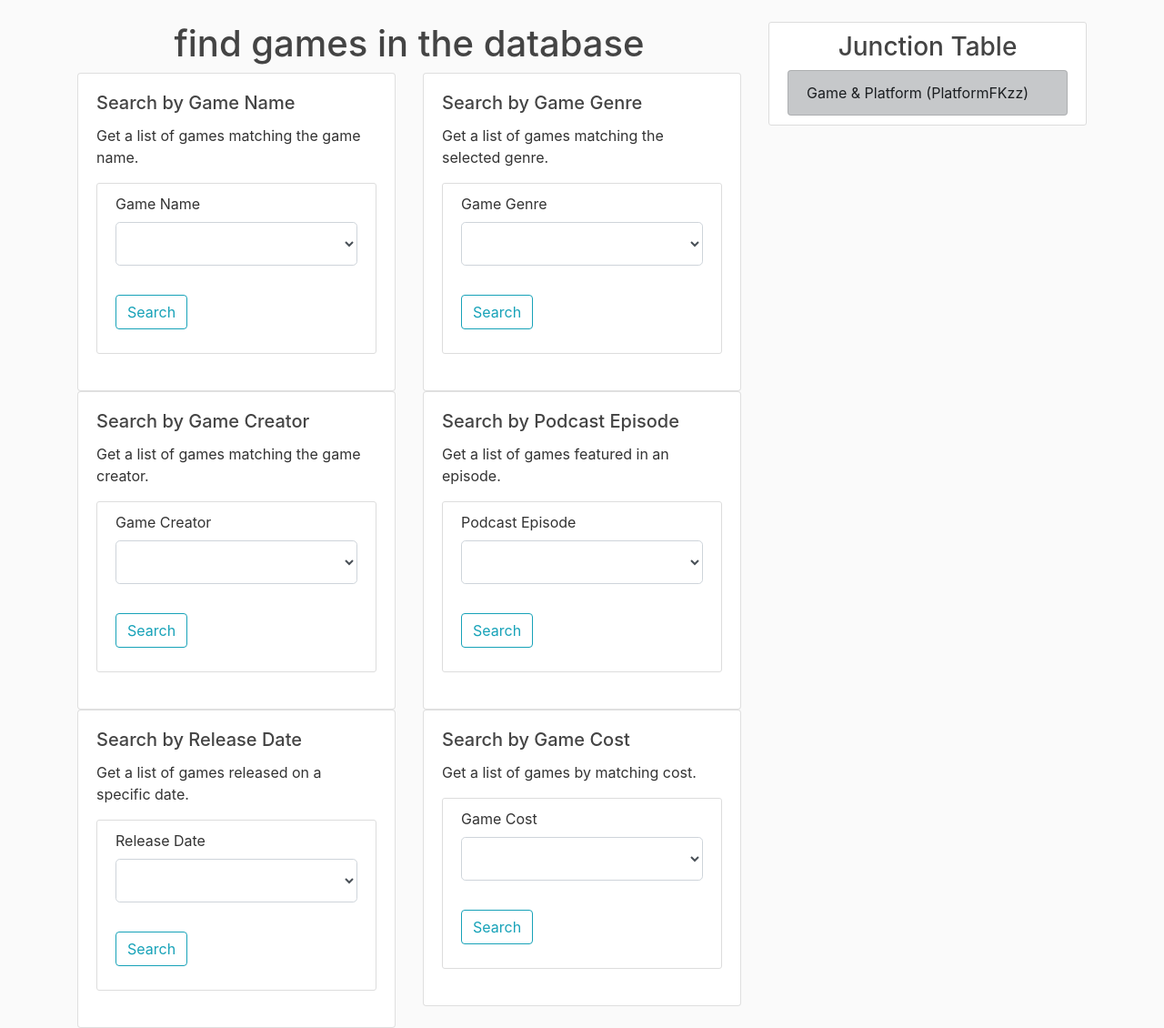
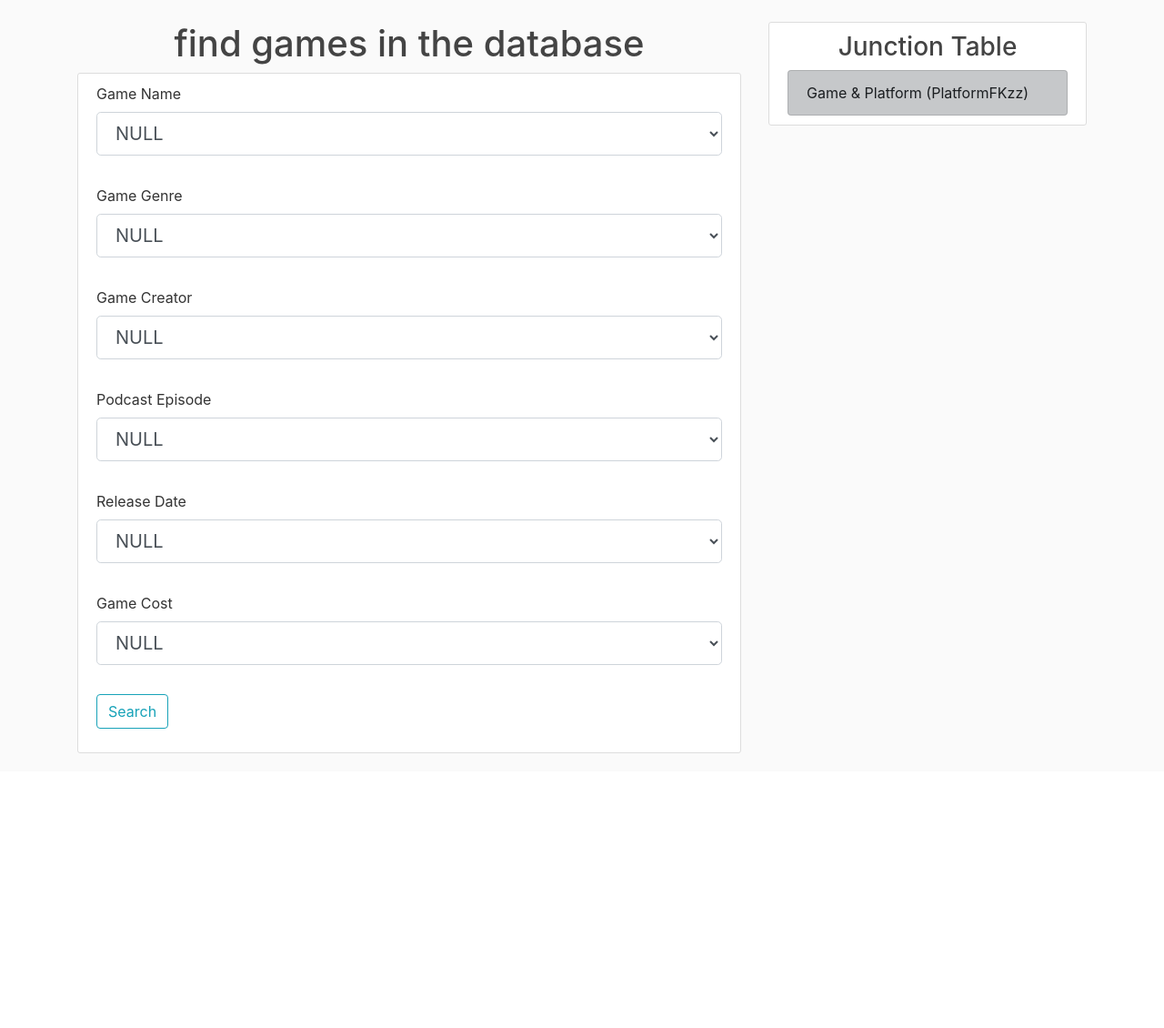
Before and after one commit to mckerracher/340_Website, a Flask app: page /search in a window 1280 px wide. Shown: the part 56-1186 px from the top of the page at 91% size. After the commit the page ends 884 px from the top, so only its background shows below. Run offline with Flask 2, Linux system fonts and the light colour scheme; lists and menus that the app fills with data are empty; some libraries are stand-ins or nearby versions.

Commit message:
search page updates

```diff
--- a/app.py
+++ b/app.py
@@ -4,7 +4,8 @@ import Database.db_connector as db
 # from xl2dict import XlToDict  # https://pypi.org/project/xl2dict/
 from forms import AddGameForm, AddGenreForm, AddCreatorForm, AddPlatformForm, \
     AddEpisodeForm, AddPost, AddToM2MPlatformGame, \
-    EditTheGame, SearchForm, RemoveGame, RemoveGenre, RemoveCreator, RemovePlatform, RemoveEpisode, RemoveGameAndPlatform, SearchPageNameForm, SearchPageGenreForm, SearchPageEpisodeForm, SearchPageCreatorForm, SearchPageDateForm, SearchPageCostForm
+    EditTheGame, SearchForm, RemoveGame, RemoveGenre, RemoveCreator, \
+    RemovePlatform, RemoveEpisode, RemoveGameAndPlatform, SearchPageForm
 
 app = Flask(__name__)
 conn = db.connect_to_database()
@@ -53,13 +54,86 @@ def home():
 
 @app.route("/search", methods=['POST', 'GET'])
 def search():
-    name_form = SearchPageNameForm()
-    genre_form = SearchPageGenreForm()
-    ep_form = SearchPageEpisodeForm()
-    creator_form = SearchPageCreatorForm()
-    date_form = SearchPageDateForm()
-    cost_form = SearchPageCostForm()
-    return render_template('search.html', name_form=name_form, genre_form=genre_form, ep_form=ep_form, creator_form=creator_form, date_form=date_form, cost_form=cost_form)
+    form = SearchPageForm()
+    name_bool = False
+    genre_bool = False
+    ep_bool = False
+    creator_bool = False
+    date_bool = False
+    cost_bool = False
+    bool_list = [name_bool, genre_bool, ep_bool, creator_bool, date_bool, cost_bool]
+
+    if form.name.data != 'NULL':
+        name_bool = True
+        bool_list[0] = True
+    if form.genre.data != 'NULL':
+        genre_bool = True
+        bool_list[1] = True
+    if form.episode.data != 'NULL':
+        ep_bool = True
+        bool_list[2] = True
+    if form.creator.data != 'NULL':
+        creator_bool = True
+        bool_list[3] = True
+    if form.date.data != 'NULL':
+        date_bool = True
+        bool_list[4] = True
+    if form.cost.data != 'NULL':
+        cost_bool = True
+        bool_list[5] = True
+
+    if name_bool or genre_bool or ep_bool or creator_bool or date_bool or cost_bool:
+        counter = 0
+        render = []
+
+        for b in bool_list:
+            if b == True:
+                counter += 1
+
+        if counter == 1:
+            if name_bool:
+                search = [form.name.data]
+                query = "SELECT * FROM game WHERE nameGame = %s"
+                cursor.execute(query, search)
+                render = cursor.fetchall()
+            if genre_bool:
+                search = [form.genre.data]
+                query = "SELECT * FROM game WHERE gameGenre = %s"
+                cursor.execute(query, search)
+                render = cursor.fetchall()
+            if ep_bool:
+                search = [form.episode.data]
+                query = "SELECT * FROM game WHERE podcastEpisode = %s"
+                cursor.execute(query, search)
+                render = cursor.fetchall()
+            if creator_bool:
+                search = [form.creator.data]
+                query = "SELECT * FROM game WHERE gameCreator = %s"
+                cursor.execute(query, search)
+                render = cursor.fetchall()
+            if date_bool:
+                search = [form.date.data]
+                query = "SELECT * FROM game WHERE releaseDate = %s"
+                cursor.execute(query, search)
+                render = cursor.fetchall()
+            if cost_bool:
+                search = [form.cost.data]
+                query = "SELECT * FROM game WHERE cost = %s"
+                cursor.execute(query, search)
+                render = cursor.fetchall()
+        elif counter == 2:
+            print('2')
+        elif counter == 3:
+            print('3')
+        elif counter == 4:
+            print('4')
+        elif counter == 5:
+            print('5')
+        elif counter == 6:
+            print('6')
+        return render_template('search.html', form=form, render=render)
+    else:
+        return render_template('search.html', form=form)
 
 
 @app.route("/games", methods=['POST', 'GET'])
--- a/forms.py
+++ b/forms.py
@@ -176,50 +176,57 @@ class RemoveGameAndPlatform(FlaskForm):
     submit = SubmitField('Submit')
 
 
-class SearchPageNameForm(FlaskForm):
+class SearchPageForm(FlaskForm):
     query = "SELECT nameGame FROM game"
     cursor.execute(query)
     games_list_unsorted = [item['nameGame'] for item in cursor.fetchall()]
-    games_list = sorted(games_list_unsorted)
+    games_list = ['NULL']
+    for item in games_list_unsorted:
+        games_list.append(item)
     name = SelectField('Game Name', choices=games_list)
-    submit = SubmitField('Search')
 
-
-class SearchPageGenreForm(FlaskForm):
     query = "SELECT gameGenre FROM game"
     cursor.execute(query)
-    genre_list = [item['gameGenre'] for item in cursor.fetchall()]
+    genre_list = ['NULL']
+    second_list = [item['gameGenre'] for item in cursor.fetchall()]
+    second_list = list(set(second_list))  # order elements and remove duplicates
+    for item in second_list:
+        genre_list.append(item)
     genre = SelectField('Game Genre', choices=genre_list)
-    submit = SubmitField('Search')
 
-
-class SearchPageCreatorForm(FlaskForm):
     query = "SELECT gameCreator FROM game"
     cursor.execute(query)
-    creator_list = [item['gameCreator'] for item in cursor.fetchall()]
+    creator_list = ['NULL']
+    tmp = [item['gameCreator'] for item in cursor.fetchall()]
+    tmp = list(set(tmp))
+    for item in tmp:
+        creator_list.append(item)
     creator = SelectField('Game Creator', choices=creator_list)
-    submit = SubmitField('Search')
 
-
-class SearchPageEpisodeForm(FlaskForm):
     query = "SELECT podcastEpisode FROM game"
     cursor.execute(query)
-    ep_list = [item['podcastEpisode'] for item in cursor.fetchall()]
+    ep_list = ['NULL']
+    tmp = [item['podcastEpisode'] for item in cursor.fetchall()]
+    tmp = list(set(tmp))
+    for item in tmp:
+        ep_list.append(item)
     episode = SelectField('Podcast Episode', choices=ep_list)
-    submit = SubmitField('Search')
 
-
-class SearchPageDateForm(FlaskForm):
     query = "SELECT releaseDate FROM game"
     cursor.execute(query)
-    date_list = [item['releaseDate'] for item in cursor.fetchall()]
+    date_list = ['NULL']
+    tmp = [item['releaseDate'] for item in cursor.fetchall()]
+    tmp = list(set(tmp))
+    for item in tmp:
+        date_list.append(item)
     date = SelectField('Release Date', choices=date_list)
-    submit = SubmitField('Search')
 
-
-class SearchPageCostForm(FlaskForm):
     query = "SELECT cost FROM game"
     cursor.execute(query)
-    cost_list = [item['cost'] for item in cursor.fetchall()]
+    cost_list = ['NULL']
+    tmp = [item['cost'] for item in cursor.fetchall()]
+    tmp = list(set(tmp))
+    for item in tmp:
+        cost_list.append(item)
     cost = SelectField('Game Cost', choices=cost_list)
     submit = SubmitField('Search')
--- a/templates/search.html
+++ b/templates/search.html
@@ -5,215 +5,140 @@
 
     <h1 class="text-center">find games in the database</h1>
 
-<div class="row">
-  <div class="col-sm-6">
-    <div class="card">
-      <div class="card-body">
-        <h5 class="card-title">Search by Game Name</h5>
-        <p class="card-text">Get a list of games matching the game name.</p>
+<div class="content-section">
+        <form method="POST" action="">
 
-         <div class="content-section">
-        <form method="POST" action="">
             <fieldset class="form-group">
                 <div class="form-group">
-                    {{ name_form.name.label(class="form-control-label") }}
-                    {% if name_form.name.errors %}
-                        {{ name_form.name(class="form-control form-control-lg is-invalid") }}
+                    {{ form.name.label(class="form-control-label") }}
+                    {% if form.name.errors %}
+                        {{ form.name(class="form-control form-control-lg is-invalid") }}
                         <div class="invalid-feedback">
-                            {% for error in name_form.name.errors %}
+                            {% for error in form.name.errors %}
                                 <span>{{ error }}</span>
                             {% endfor %}
                         </div>
                     {% else %}
-                        {{ name_form.name(class="form-control form-control-lg") }}
+                        {{ form.name(class="form-control form-control-lg") }}
                     {% endif %}
                 </div>
             </fieldset>
+
+
+
+
+            <fieldset class="form-group">
+                <div class="form-group">
+                    {{ form.genre.label(class="form-control-label") }}
+                    {% if form.genre.errors %}
+                        {{ form.genre(class="form-control form-control-lg is-invalid") }}
+                        <div class="invalid-feedback">
+                            {% for error in form.genre.errors %}
+                                <span>{{ error }}</span>
+                            {% endfor %}
+                        </div>
+                    {% else %}
+                        {{ form.genre(class="form-control form-control-lg") }}
+                    {% endif %}
+                </div>
+            </fieldset>
+
+
+
+
+            <fieldset class="form-group">
+                <div class="form-group">
+                    {{ form.creator.label(class="form-control-label") }}
+                    {% if form.creator.errors %}
+                        {{ form.creator(class="form-control form-control-lg is-invalid") }}
+                        <div class="invalid-feedback">
+                            {% for error in form.creator.errors %}
+                                <span>{{ error }}</span>
+                            {% endfor %}
+                        </div>
+                    {% else %}
+                        {{ form.creator(class="form-control form-control-lg") }}
+                    {% endif %}
+                </div>
+            </fieldset>
+
+
+
+            <fieldset class="form-group">
+                <div class="form-group">
+                    {{ form.episode.label(class="form-control-label") }}
+                    {% if form.episode.errors %}
+                        {{ form.episode(class="form-control form-control-lg is-invalid") }}
+                        <div class="invalid-feedback">
+                            {% for error in form.episode.errors %}
+                                <span>{{ error }}</span>
+                            {% endfor %}
+                        </div>
+                    {% else %}
+                        {{ form.episode(class="form-control form-control-lg") }}
+                    {% endif %}
+                </div>
+            </fieldset>
+
+
+
+            <fieldset class="form-group">
+                <div class="form-group">
+                    {{ form.date.label(class="form-control-label") }}
+                    {% if form.date.errors %}
+                        {{ form.date(class="form-control form-control-lg is-invalid") }}
+                        <div class="invalid-feedback">
+                            {% for error in form.date.errors %}
+                                <span>{{ error }}</span>
+                            {% endfor %}
+                        </div>
+                    {% else %}
+                        {{ form.date(class="form-control form-control-lg") }}
+                    {% endif %}
+                </div>
+            </fieldset>
+
+
+
+            <fieldset class="form-group">
+                <div class="form-group">
+                    {{ form.cost.label(class="form-control-label") }}
+                    {% if form.cost.errors %}
+                        {{ form.cost(class="form-control form-control-lg is-invalid") }}
+                        <div class="invalid-feedback">
+                            {% for error in form.cost.errors %}
+                                <span>{{ error }}</span>
+                            {% endfor %}
+                        </div>
+                    {% else %}
+                        {{ form.cost(class="form-control form-control-lg") }}
+                    {% endif %}
+                </div>
+            </fieldset>
+
+
+
             <div class="form-group">
-                {{ name_form.submit(class="btn btn-outline-info") }}
+                {{ form.submit(class="btn btn-outline-info") }}
             </div>
         </form>
     </div>
 
-      </div>
-    </div>
-  </div>
 
-  <div class="col-sm-6">
-    <div class="card">
-      <div class="card-body">
-        <h5 class="card-title">Search by Game Genre</h5>
-        <p class="card-text">Get a list of games matching the selected genre.</p>
-
-          <div class="content-section">
-        <form method="POST" action="">
-            <fieldset class="form-group">
-                <div class="form-group">
-                    {{ genre_form.genre.label(class="form-control-label") }}
-                    {% if genre_form.genre.errors %}
-                        {{ genre_form.genre(class="form-control form-control-lg is-invalid") }}
-                        <div class="invalid-feedback">
-                            {% for error in genre_form.genre.errors %}
-                                <span>{{ error }}</span>
-                            {% endfor %}
-                        </div>
-                    {% else %}
-                        {{ genre_form.genre(class="form-control form-control-lg") }}
-                    {% endif %}
+    {% for t in render %}
+            <article class="media content-section">
+                <div class="media-body">
+                    <div class="article-metadata">
+                        <a class="mr-2">Game Creator: (FK) {{ t.gameCreator }}</a>
+                        <small class="text-muted">Originally Released: {{ t
+              .releaseDate }}</small>
+                    </div>
+                    <h2><a class="article-title" href="#">{{ t.nameGame }}</a></h2>
+                    <p class="article-content">To be covered on podcast episode {{ t.podcastEpisode }}.
+                    Cost: ${{ t.cost }}
+                    Genre: (FK) {{ t.gameGenre }} </p>
                 </div>
-            </fieldset>
-            <div class="form-group">
-                {{ genre_form.submit(class="btn btn-outline-info") }}
-            </div>
-        </form>
-    </div>
-
-      </div>
-    </div>
-  </div>
-</div>
-
-<!----------------  ROW TWO BELOW ------------------->
-
-<div class="row">
-  <div class="col-sm-6">
-    <div class="card">
-      <div class="card-body">
-        <h5 class="card-title">Search by Game Creator</h5>
-        <p class="card-text">Get a list of games matching the game creator.</p>
-
-         <div class="content-section">
-        <form method="POST" action="">
-            <fieldset class="form-group">
-                <div class="form-group">
-                    {{ creator_form.creator.label(class="form-control-label") }}
-                    {% if creator_form.creator.errors %}
-                        {{ creator_form.creator(class="form-control form-control-lg is-invalid") }}
-                        <div class="invalid-feedback">
-                            {% for error in creator_form.creator.errors %}
-                                <span>{{ error }}</span>
-                            {% endfor %}
-                        </div>
-                    {% else %}
-                        {{ creator_form.creator(class="form-control form-control-lg") }}
-                    {% endif %}
-                </div>
-            </fieldset>
-            <div class="form-group">
-                {{ creator_form.submit(class="btn btn-outline-info") }}
-            </div>
-        </form>
-    </div>
-
-      </div>
-    </div>
-  </div>
-
-  <div class="col-sm-6">
-    <div class="card">
-      <div class="card-body">
-        <h5 class="card-title">Search by Podcast Episode</h5>
-        <p class="card-text">Get a list of games featured in an episode.</p>
-
-          <div class="content-section">
-        <form method="POST" action="">
-            <fieldset class="form-group">
-                <div class="form-group">
-                    {{ ep_form.episode.label(class="form-control-label") }}
-                    {% if ep_form.episode.errors %}
-                        {{ ep_form.episode(class="form-control form-control-lg is-invalid") }}
-                        <div class="invalid-feedback">
-                            {% for error in ep_form.episode.errors %}
-                                <span>{{ error }}</span>
-                            {% endfor %}
-                        </div>
-                    {% else %}
-                        {{ ep_form.episode(class="form-control form-control-lg") }}
-                    {% endif %}
-                </div>
-            </fieldset>
-            <div class="form-group">
-                {{ ep_form.submit(class="btn btn-outline-info") }}
-            </div>
-        </form>
-    </div>
-
-      </div>
-    </div>
-  </div>
-</div>
-
-
-
-<!----------------  ROW THREE BELOW ------------------->
-
-<div class="row">
-  <div class="col-sm-6">
-    <div class="card">
-      <div class="card-body">
-        <h5 class="card-title">Search by Release Date</h5>
-        <p class="card-text">Get a list of games released on a specific date.</p>
-
-         <div class="content-section">
-        <form method="POST" action="">
-            <fieldset class="form-group">
-                <div class="form-group">
-                    {{ date_form.date.label(class="form-control-label") }}
-                    {% if date_form.date.errors %}
-                        {{ date_form.date(class="form-control form-control-lg is-invalid") }}
-                        <div class="invalid-feedback">
-                            {% for error in date_form.date.errors %}
-                                <span>{{ error }}</span>
-                            {% endfor %}
-                        </div>
-                    {% else %}
-                        {{ date_form.date(class="form-control form-control-lg") }}
-                    {% endif %}
-                </div>
-            </fieldset>
-            <div class="form-group">
-                {{ date_form.submit(class="btn btn-outline-info") }}
-            </div>
-        </form>
-    </div>
-
-      </div>
-    </div>
-  </div>
-
-  <div class="col-sm-6">
-    <div class="card">
-      <div class="card-body">
-        <h5 class="card-title">Search by Game Cost</h5>
-        <p class="card-text">Get a list of games by matching cost.</p>
-
-          <div class="content-section">
-        <form method="POST" action="">
-            <fieldset class="form-group">
-                <div class="form-group">
-                    {{ cost_form.cost.label(class="form-control-label") }}
-                    {% if cost_form.cost.errors %}
-                        {{ cost_form.cost(class="form-control form-control-lg is-invalid") }}
-                        <div class="invalid-feedback">
-                            {% for error in cost_form.cost.errors %}
-                                <span>{{ error }}</span>
-                            {% endfor %}
-                        </div>
-                    {% else %}
-                        {{ cost_form.cost(class="form-control form-control-lg") }}
-                    {% endif %}
-                </div>
-            </fieldset>
-            <div class="form-group">
-                {{ cost_form.submit(class="btn btn-outline-info") }}
-            </div>
-        </form>
-    </div>
-
-      </div>
-    </div>
-  </div>
-</div>
-
+            </article>
+    {% endfor %}
 
 {% endblock content %}
```
